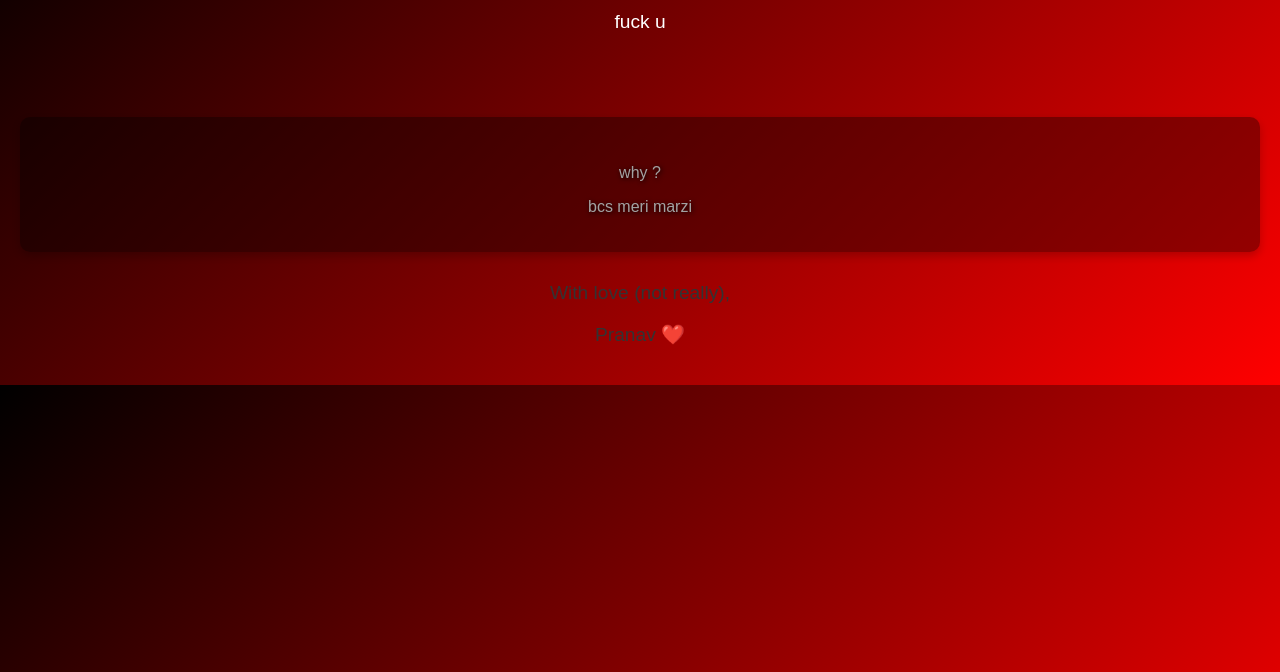
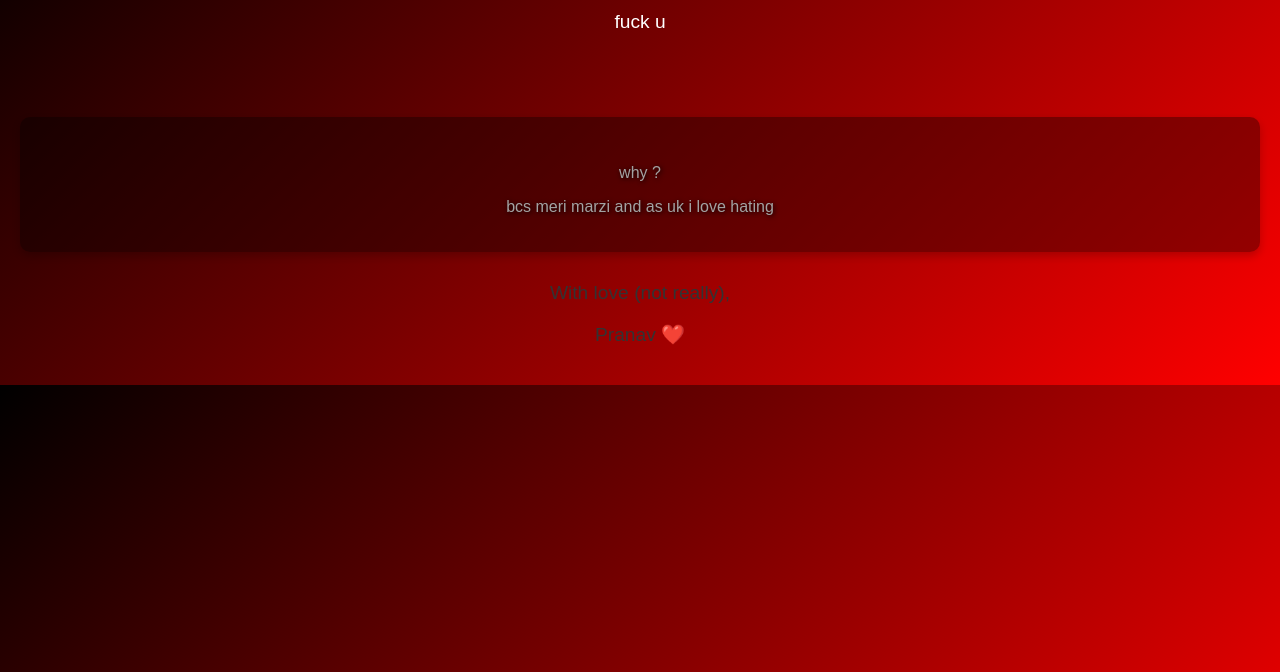
Before and after one commit to pranavchahal06/HAPPY-BIRTHDAY-RUHANI, a plain HTML site: page index.html in a window 1280 px wide. Shown: the part 128-800 px from the top of the page. Drawn offline with Linux system fonts and the light colour scheme.

Commit message:
Update index.html

```diff
--- a/index.html
+++ b/index.html
@@ -21,7 +21,7 @@
     <section class="message">
       <h2></h2>
       <p>why ?</p>
-      <p>bcs meri marzi </p>
+      <p>bcs meri marzi and as uk i love hating</p>
       </p>
     </section>
 
```
